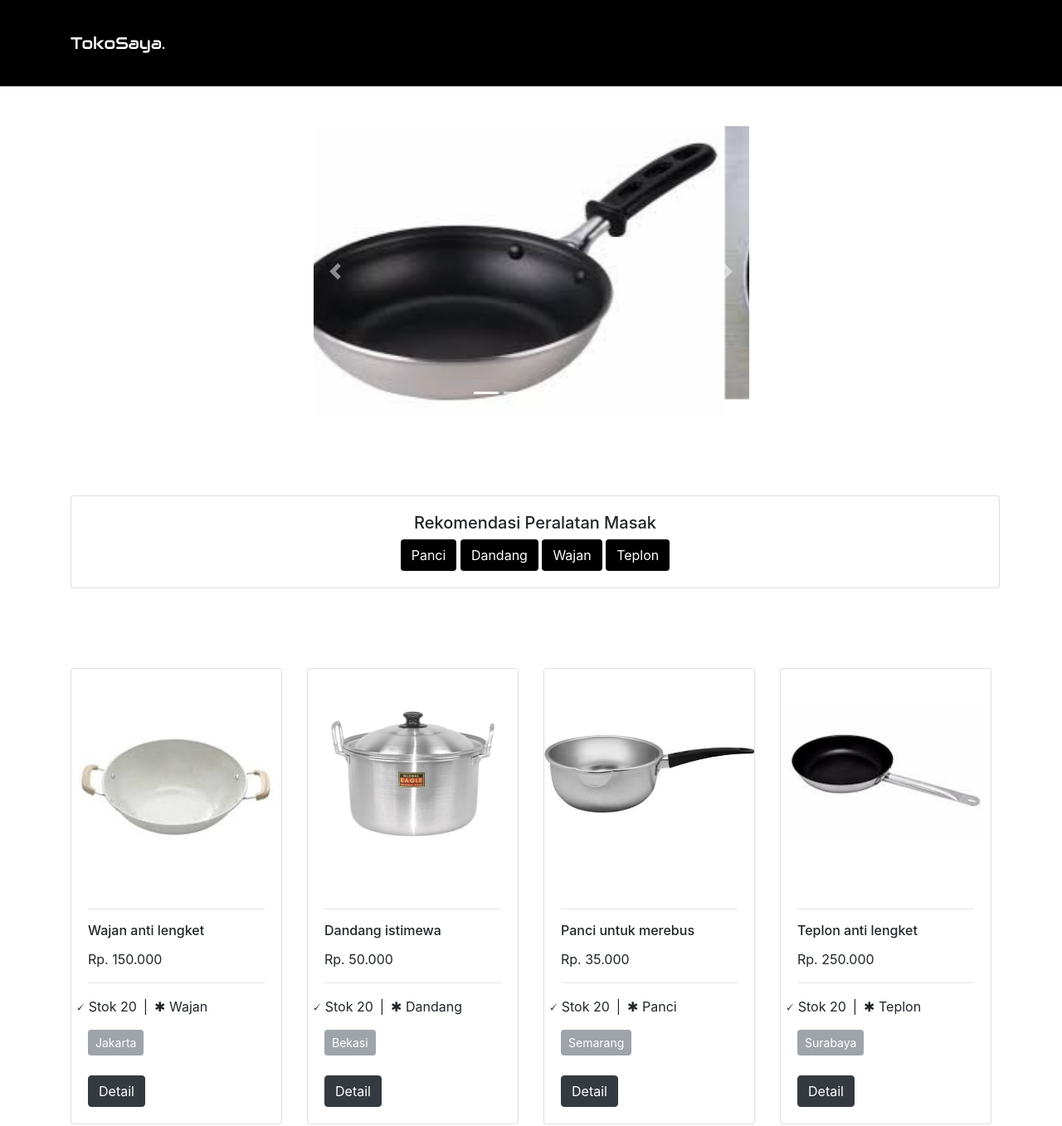
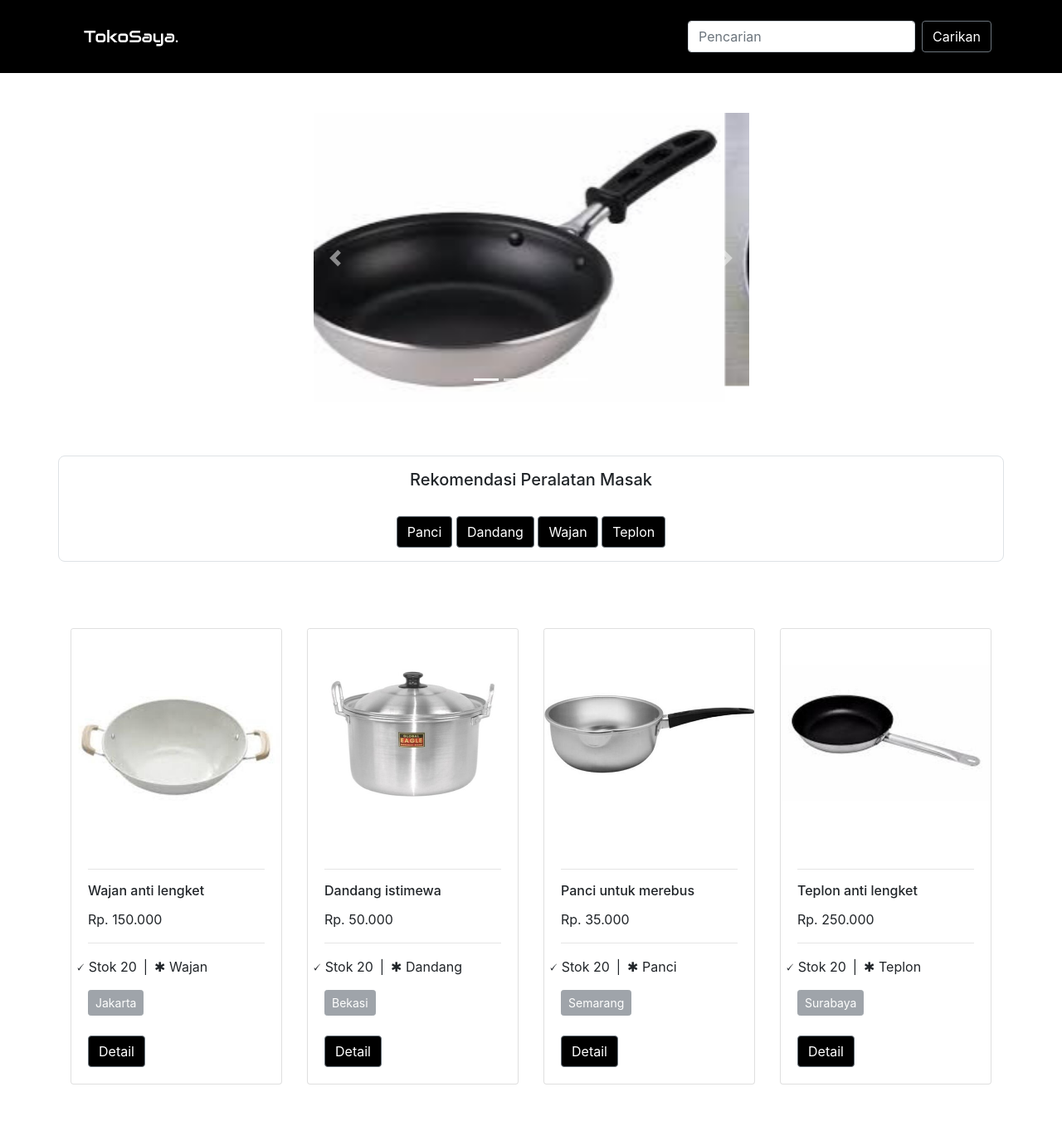
Before and after one commit to hilwoooo/olshop, a plain HTML site: page index.html in a window 1280 px wide. Shown: the top 1357 px of the page at 83% size. Drawn offline with nearby package versions, Linux system fonts and the light colour scheme.

Commit message:
tambahan

```diff
--- a/index.html
+++ b/index.html
@@ -8,11 +8,10 @@
     <!-- Bootstrap CSS -->
     <link rel="stylesheet" href="https://cdn.jsdelivr.net/npm/bootstrap@4.3.1/dist/css/bootstrap.min.css" integrity="sha384-ggOyR0iXCbMQv3Xipma34MD+dH/1fQ784/j6cY/iJTQUOhcWr7x9JvoRxT2MZw1T" crossorigin="anonymous">
     <style>
-      .carousel-contain{
-        background-color: white;
-      }
+
       .background-navbar{
         background-color: black;
+        color: white;
       }
       .color-button{
         background-color: black;
@@ -26,19 +25,30 @@
   <body>
 
     <!-- .navbar -->
- <nav class="navbar navbar-expand-lg navbar-light background-navbar sticky-top">
-  <div class="collapse navbar-collapse" id="navbarSupportedContent" >
-    <div class="container navbar-text">
-      <span class="navbar-brand mt-3" href="#page-top"><link rel="stylesheet" type="text/css" href="https://fonts.googleapis.com/css?family=Audiowide"><p style="font-family: Audiowide, sans-serif; color: white;">TokoSaya.</span>
+<nav class="navbar navbar-expand-sm navbar-dark background-navbar sticky-top">
+  <div class="container">
+   <a class="navbar-brand mt-3"><link rel="stylesheet" type="text/css" href="https://fonts.googleapis.com/css?family=Audiowide"><p style="font-family: Audiowide, sans-serif; color: white;">TokoSaya.</a>
+  <button class="navbar-toggler" type="button" data-toggle="collapse" data-target="#navbarSupportedContent" aria-controls="navbarSupportedContent" aria-expanded="false" aria-label="Toggle navigation">
+    <span class="navbar-toggler-icon" style="color: white;"></span>
+  </button>
+
+  <div class="collapse navbar-collapse" id="navbarSupportedContent">
+    <ul class="navbar-nav mr-auto">
+      <li class="nav-item">
+    </ul>
+    <form class="form-inline my-2 my-lg-0">
+      <input class="form-control mr-sm-2" type="search" placeholder="Pencarian" aria-label="Search">
+     <button class="btn color-button btn-secondary my-2 my-sm-0" type="submit">Carikan</button>
+    </form>
   </div>
 </div>
 </nav>
 <!-- .endnavbar -->
 
 <!-- .slider -->
-<div class="container-fluid carousel-contain py-5">
+      <div class="container-fluid carousel-contain py-5">
   <div class="container">
-<div id="carouselExampleIndicators" class="carousel slide col-lg-6 offset-3" data-ride="carousel">
+<div id="carouselExampleIndicators" class="carousel slide col-lg-6 offset-lg-3" data-ride="carousel">
   <ol class="carousel-indicators">
     <li data-target="#carouselExampleIndicators" data-slide-to="0" class="active"></li>
     <li data-target="#carouselExampleIndicators" data-slide-to="1"></li>
@@ -78,34 +88,29 @@
   </a>
 </div>
 </div>
+
 <!-- .endslider -->
 
 <!-- .button -->
-<div class="container-fluid py-5">
-<div class="container">
-  <div class="card" style="width: 70rem;">
-  <div class="card-body">
-    <h5 class="text-center">Rekomendasi Peralatan Masak</h5>
-
-    <div class="container" align="center" >
-   <button type="button" class="btn color-button ">Panci</button>
-   <button type="button" class="btn color-button">Dandang</button>
-   <button type="button" class="btn color-button">Wajan</button>
-   <button type="button" class="btn color-button">Teplon</button>
+ <div class="border text-center container my-3 py-3" style="border-radius: 8px;">
+    <div class="col">
+    <h5>Rekomendasi Peralatan Masak</h5>
+    <br>
+     <button type="button" class="btn color-button btn-secondary ">Panci</button>
+     <button type="button" class="btn color-button btn-secondary">Dandang</button>
+     <button type="button" class="btn color-button btn-secondary">Wajan</button>
+     <button type="button" class="btn color-button btn-secondary">Teplon</button>
   </div>
 </div>
-</div>
-</div>
-</div>
-<!-- . endbutton -->
 
 <!-- .card -->
 <div class="container-fluid py-5">
 <div class="container">
 
- <div class="row">
+ <div class="row gy-3 my-3">
 
-    <div class="col-3">
+    <div class="col-sm-6 col-md-4 col-lg-3">
+
     <div class="card">
   <img src="foto/wajan.jpg" class="card-img-top" alt="...">
   <div class="card-body">
@@ -119,12 +124,12 @@
   </div>
   <a href="#" class="btn btn-secondary btn-lg disabled btn-sm" aria-disabled="true">Jakarta</a>
   <br><br>
-    <a href="#" class="btn btn-dark">Detail</a>
+    <a href="#" class="btn color-button btn-secondary ">Detail</a>
   </div>
 </div>
   </div>
 
-<div class="col-3">
+<div class="col-sm-6 col-md-4 col-lg-3">
     <div class="card">
   <img src="foto/panci5.jpg" class="card-img-top" alt="...">
   <div class="card-body">
@@ -138,12 +143,12 @@
   </div>
   <a href="#" class="btn btn-secondary btn-lg disabled btn-sm" aria-disabled="true">Bekasi</a>
   <br><br>
-    <a href="#" class="btn btn-dark">Detail</a>
+    <a href="#" class="btn color-button btn-secondary ">Detail</a>
   </div>
 </div>
   </div>
 
-  <div class="col-3">
+  <div class="col-sm-6 col-md-4 col-lg-3">
     <div class="card">
   <img src="foto/panci6.jpg" class="card-img-top" alt="...">
   <div class="card-body">
@@ -157,12 +162,12 @@
   </div>
   <a href="#" class="btn btn-secondary btn-lg disabled btn-sm" aria-disabled="true">Semarang</a>
   <br><br>
-    <a href="#" class="btn btn-dark">Detail</a>
+    <a href="Detail.html" class="btn color-button btn-secondary ">Detail</a>
   </div>
 </div>
   </div>
 
-  <div class="col-3">
+  <div class="col-sm-6 col-md-4 col-lg-3">
     <div class="card">
   <img src="foto/teplon2.jpg" class="card-img-top" alt="...">
   <div class="card-body">
@@ -176,7 +181,7 @@
   </div>
   <a href="#" class="btn btn-secondary btn-lg disabled btn-sm" aria-disabled="true">Surabaya</a>
   <br><br>
-    <a href="detail.html" class="btn btn-dark ">Detail</a>
+    <a href="Detail.html" class="btn color-button btn-secondary ">Detail</a>
   </div>
 </div>
   </div>
```
